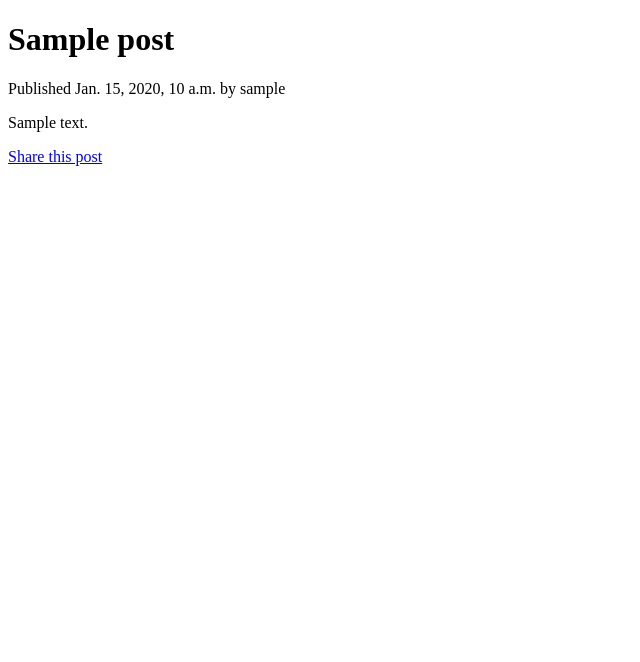
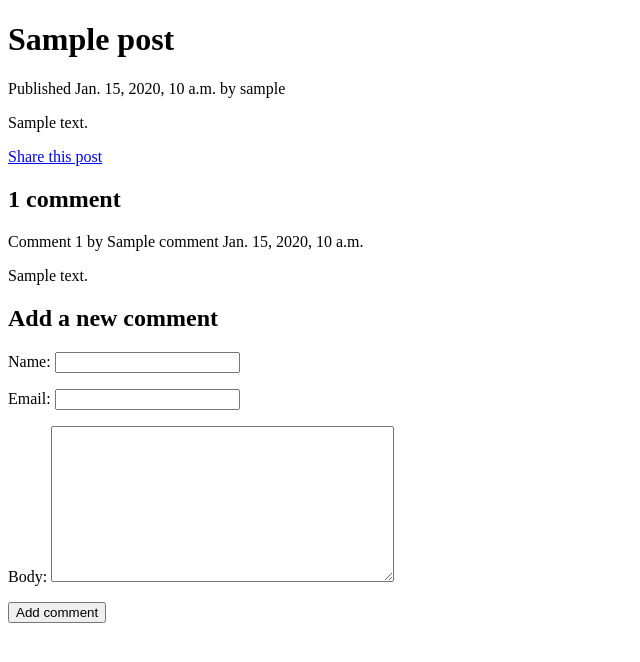
Before and after one commit to tolu-c/theBlog, a Django app: a page that uses blog/templates/blog/post/detail.html in a window 1280 px wide. Shown: the top 662 px of the page, without its empty margins (0-640 px from the left). Run offline with Django 4.2, Linux system fonts and the light colour scheme; tables that the repository leaves empty hold one stand-in row (values such as "Sample post").

Commit message:
comment functionality

```diff
--- a/blog/forms.py
+++ b/blog/forms.py
@@ -1,4 +1,5 @@
 from django import forms
+from .models import Comment
 
 
 class EmailPostForm(forms.Form):
@@ -6,3 +7,9 @@ class EmailPostForm(forms.Form):
     email = forms.EmailField()
     to = forms.EmailField()
     comments = forms.CharField(required=False, widget=forms.Textarea)
+
+
+class CommentForm(forms.ModelForm):
+    class Meta:
+        model = Comment
+        fields = ('name', 'email', 'body')
--- a/blog/templates/blog/post/detail.html
+++ b/blog/templates/blog/post/detail.html
@@ -11,4 +11,32 @@
             Share this post
         </a>
     </p>
+
+    {% with comments.count as total_comments %}
+    <h2>
+        {{ total_comments }} comment{{ total_comments|pluralize }}
+    </h2>
+    {% endwith %}
+
+    {% for comment in comments %}
+        <div>
+            <p>
+                Comment {{ forloop.counter }} by {{ comment.name }} {{ comment.updated }}
+            </p>
+            {{ comment.body|linebreaks }}
+        </div>
+    {% empty %}
+        <p>There are no comments yet.</p>
+    {% endfor %}
+
+    {% if new_comment %}
+        <h2>Your comment has been added.</h2>
+    {% else %}
+        <h2>Add a new comment</h2>
+        <form method="post">
+        {{ comment_form.as_p }}
+        {% csrf_token %}
+        <p><input type="submit" value="Add comment"></p>
+        </form>
+    {% endif %}
 {% endblock %}
--- a/blog/views.py
+++ b/blog/views.py
@@ -1,8 +1,8 @@
 from email.mime import message
 from django.shortcuts import render, get_object_or_404
-from .models import Post
+from .models import Post, Comment
 from django.core.paginator import Paginator, EmptyPage, PageNotAnInteger
-from .forms import EmailPostForm
+from .forms import EmailPostForm, CommentForm
 from django.core.mail import send_mail
 
 # class based views
@@ -35,7 +35,19 @@ def post_list(request):
 def post_detail(request, year, month, day, post):
     post = get_object_or_404(Post, slug=post, status='published',
                              publish__year=year, publish__month=month, publish__day=day)
-    return render(request, 'blog/post/detail.html', {'post': post})
+
+    comments = post.comments.filter(active=True)
+    new_comment = None
+
+    if request.method == 'POST':
+        comment_form = CommentForm(data=request.POST)
+        if comment_form.is_valid():
+            new_comment = comment_form.save(commit=False)
+            new_comment.post = post
+            new_comment.save()
+    else:
+        comment_form = CommentForm()
+    return render(request, 'blog/post/detail.html', {'post': post, 'comments': comments, 'new_comment': new_comment, 'comment_form': comment_form})
 
 
 def post_share(request, post_id):
```
Also changed, not shown: blog/admin.py (+8 -1 lines).
